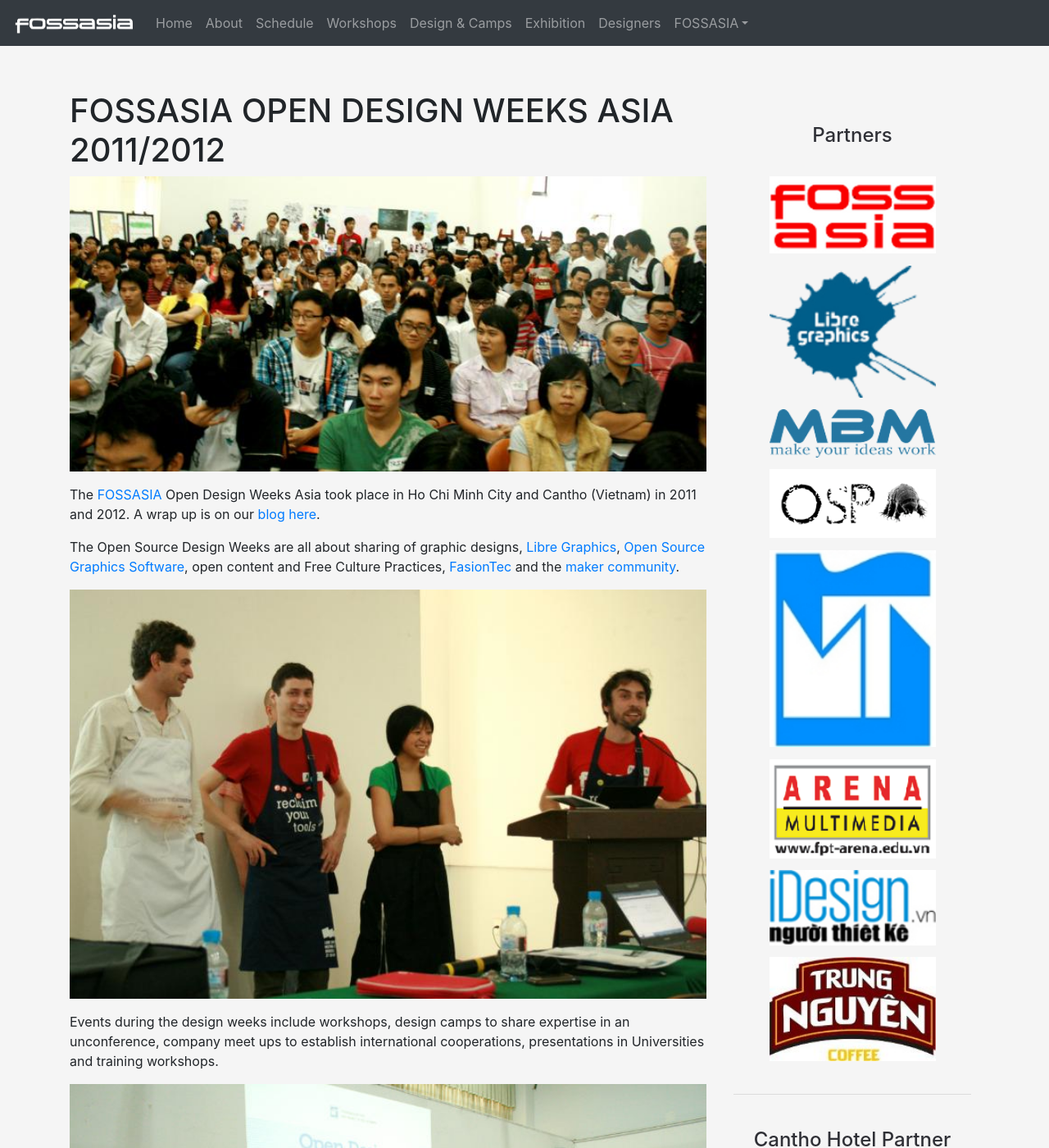
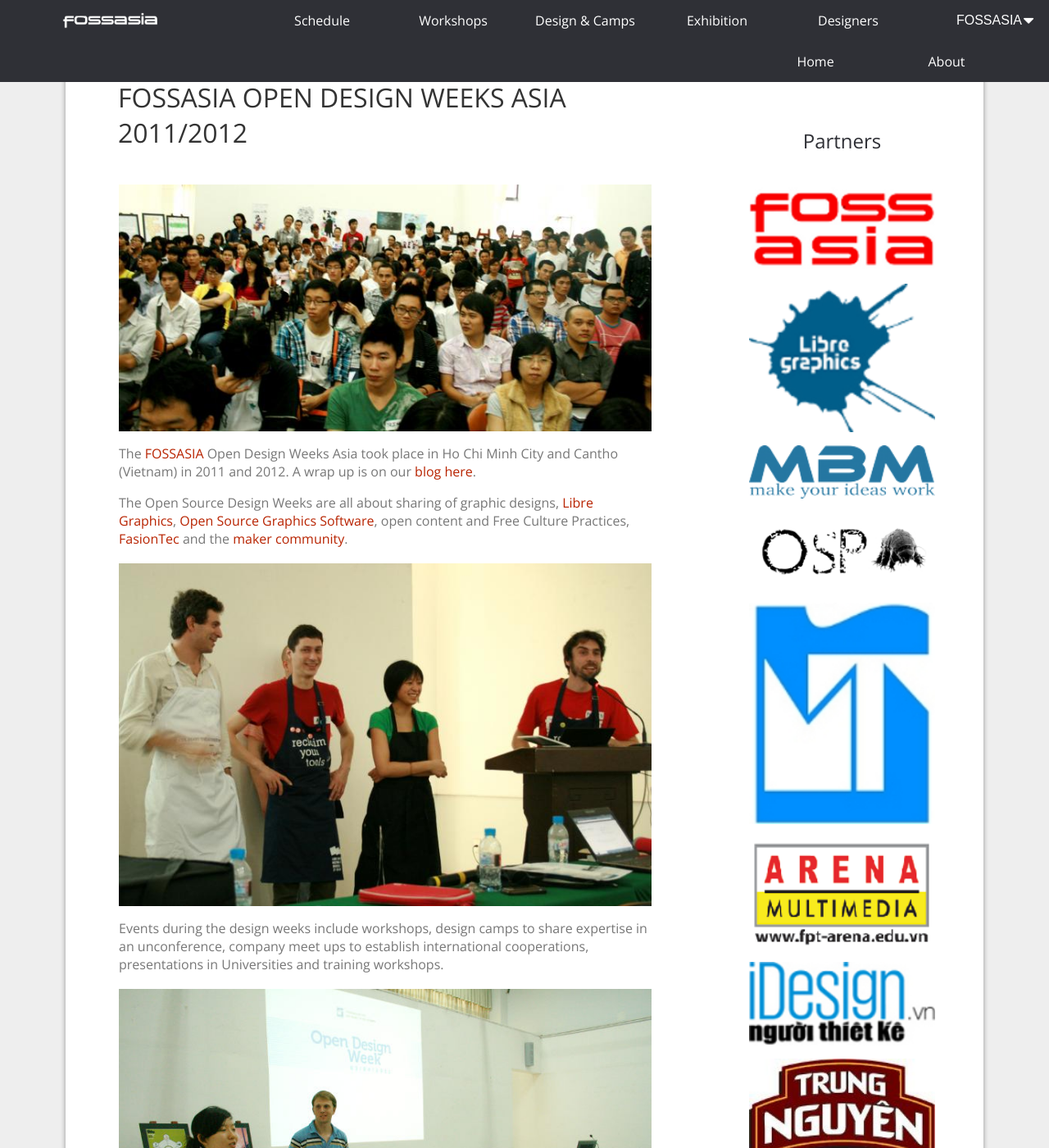
Before and after one commit to fossasia/2012.fossasia.org, a Jekyll site: the page built from index.md, in a window 1280 px wide and 1400 px high. Shown: the whole window at 82% size. Built offline with Jekyll 4.4.1, drawn with Linux system fonts in a browser that asks for light colours; nearby versions of some CDN libraries; some web fonts are replaced.

Commit message:
Revert "Added Header" (#50)

```diff
--- a/_includes/head.html
+++ b/_includes/head.html
@@ -14,7 +14,7 @@
     <link href='http://fonts.googleapis.com/css?family=Open+Sans+Condensed:300' rel='stylesheet' type='text/css'>
     <link href='http://fonts.googleapis.com/css?family=Lobster' rel='stylesheet' type='text/css'>
     <link href='http://fonts.googleapis.com/css?family=Droid+Sans' rel='stylesheet' type='text/css'>
-    <link rel="stylesheet" href="https://maxcdn.bootstrapcdn.com/bootstrap/4.0.0-beta.2/css/bootstrap.min.css">
+    <link href='stylesheets/header.css' rel='stylesheet' type='text/css'>
     <link href='stylesheets/sidebar.css' rel='stylesheet' type='text/css'>
     <link href='stylesheets/schedule.css' rel='stylesheet' type='text/css'>
     <link href='stylesheets/footer.css' rel='stylesheet' type='text/css'>
@@ -22,5 +22,4 @@
     <link rel="stylesheet" href="stylesheets/pe-icon-7-stroke/css/pe-icon-7-stroke.css">
 
     <script src="javascripts/navigationbar.js"></script>
-    <script type="text/javascript" src="https://maxcdn.bootstrapcdn.com/bootstrap/4.0.0-beta.2/js/bootstrap.bundle.min.js"></script>
 </head>
--- a/_includes/header.html
+++ b/_includes/header.html
@@ -1,39 +1,32 @@
 <header>
-
-	<nav class="navbar navbar-expand-lg fixed-top navbar-dark bg-dark">
-  		<a class="navbar-brand" href="#"><img id="fossasia-logo-navbar" src="images/fossasia-logo-light.png" alt="" width="150px"></a>
-  		<button class="navbar-toggler" type="button" data-toggle="collapse" data-target="#navbarSupportedContent" aria-controls="navbarSupportedContent" aria-expanded="false" aria-label="Toggle navigation">
-  			<span class="navbar-toggler-icon"></span>
-  		</button>
-
-  		<div class="collapse navbar-collapse float-right" id="navbarSupportedContent">
-  			<ul class="navbar-nav mr-auto">
-  				<li class="nav-item"><a class="nav-link" href="{{ baseurl }}./#up">Home</a></li>
-  			  	<li class="nav-item"><a class="nav-link" href="{{ baseurl }}./#about">About</a></li>
-  			  	<li class="nav-item"><a class="nav-link" href="schedule.html">Schedule</a></li>
-  			  	<li class="nav-item"><a class="nav-link" href="workshops.html">Workshops</a></li>
-  			  	<li class="nav-item"><a class="nav-link" href="design.html">Design &amp; Camps</a></li>
-  			  	<li class="nav-item"><a class="nav-link" href="exhibition.html">Exhibition</a></li>
-  			  	<li class="nav-item"><a class="nav-link" href="designers.html">Designers</a></li>
-
-  			  	<li class="nav-item dropdown">
-  			 		<a class="nav-link dropdown-toggle" href="#" id="navbarDropdown" role="button" data-toggle="dropdown" aria-haspopup="true" aria-expanded="false">FOSSASIA</a>
-  			  		<div class="dropdown-menu" aria-labelledby="navbarDropdown">
-	  			  		<a class="dropdown-item" href="http://blog.fossasia.org">Blog</a>
-		            	<a class="dropdown-item" href="http://labs.fossasia.org">Labs</a>
-		            	<a class="dropdown-item" href="http://events.fossasia.org">Events</a>
-		            	<a class="dropdown-item" href="http://2017.fossasia.org/">FOSSASIA Summit 2017</a>
-		            	<a class="dropdown-item" href="http://2016.fossasia.org/">FOSSASIA Summit 2016</a>
-		            	<a class="dropdown-item" href="http://2015.fossasia.org/">FOSSASIA Summit 2015</a>
-		                <a class="dropdown-item" href="http://2014.fossasia.org/">FOSSASIA Summit 2014</a>
-		                <a class="dropdown-item" href="http://2013.fossasia.org/">FOSSASIA Summit 2013</a>
-		                <a class="dropdown-item" href="http://2012.fossasia.org/">FOSSASIA Summit 2012</a>
-		                <a class="dropdown-item" href="http://2011.fossasia.org/">FOSSASIA Summit 2011</a>
-		                <a class="dropdown-item" href="http://2010.fossasia.org/">FOSSASIA Summit 2010</a>
-  			  		</div>
-  			  	</li>
-
-  			</ul>
-		</div>
+	<nav>
+		<label for="show-menu" class="show-menu">Show Menu</label>
+		<input type="checkbox" id="show-menu" role="button">
+		<ul id="menu">
+            <li style="float: left;" id="logo-link"><a href="http://fossasia.org/"><img id="fossasia-logo-navbar" src="images/fossasia-logo-light.png" alt=""></a></li>
+			<li class="dropdown" onmouseleave="openDropdown()">
+	            <button  class="dropbtn" onmouseover="openDropdown()">FOSSASIA<i class="fa fa-sort-desc fa-lg" aria-hidden="true"></i></button>
+	            <ul id="myDropdown" class="dropdown-content">
+	            	<li><a href="http://blog.fossasia.org">Blog</a></li>
+	            	<li><a href="http://labs.fossasia.org">Labs</a></li>
+	            	<li><a href="http://events.fossasia.org">Events</a></li>
+	            	<li><a href="http://2017.fossasia.org/">FOSSASIA Summit 2017</a></li>
+	            	<li><a href="http://2016.fossasia.org/">FOSSASIA Summit 2016</a></li>
+	            	<li><a href="http://2015.fossasia.org/">FOSSASIA Summit 2015</a></li>
+	                <li><a href="http://2014.fossasia.org/">FOSSASIA Summit 2014</a></li>
+	                <li><a href="http://2013.fossasia.org/">FOSSASIA Summit 2013</a></li>
+	                <li><a href="http://2012.fossasia.org/">FOSSASIA Summit 2012</a></li>
+	                <li><a href="http://2011.fossasia.org/">FOSSASIA Summit 2011</a></li>
+	                <li><a href="http://2010.fossasia.org/">FOSSASIA Summit 2010</a></li>
+	            </ul>
+	        </li>
+	        <li><a href="designers.html">Designers</a></li>
+	        <li><a href="exhibition.html">Exhibition</a></li>
+	        <li><a href="design.html">Design &amp; Camps</a></li>
+	        <li><a href="workshops.html">Workshops</a></li>
+	        <li><a href="schedule.html">Schedule</a></li>
+	        <li><a href="{{ baseurl }}./#about">About</a></li>
+	        <li id="home-link"><a href="{{ baseurl }}./#up">Home</a></li>
+		</ul>
 	</nav>
 </header>
--- a/_layouts/default.html
+++ b/_layouts/default.html
@@ -3,7 +3,7 @@
   {% include head.html %}
   <body>
     {% include header.html %}
-    <div id="wrapper" class="container">
+    <div id="wrapper">
       <div id="content">
         <div class="page-content">
           <div class="wrapper">{{ content }}</div>
--- a/stylesheets/footer.css
+++ b/stylesheets/footer.css
@@ -431,7 +431,7 @@
     right: 0px;
     text-size-adjust: 100%;
     top: 0px;
-    width: 65%;
+    width: 55%;
     column-rule-color: rgb(119, 119, 119);
     perspective-origin: 341.25px 68.5px;
     transform-origin: 341.25px 68.5px;
@@ -1140,6 +1140,3 @@
     list-style: none outside none;
     outline: rgb(51, 51, 51) none 0px;
 }/*#I_64:before*/
-#DIV_4,#DIV_22,#DIV_25 {
-    margin-top: 200px !important;
-}
--- /dev/null
+++ b/stylesheets/header.css
@@ -0,0 +1,302 @@
+html, body {
+    min-height: 100% !important;
+    height: 100%;
+    background-color: #EEE;
+    margin: 0px;
+}
+
+img {
+	display: block;
+	width: 100%;
+	margin: 0;
+	margin-top: 3%;
+}
+
+h1 {
+      font-family: 'Open Sans';
+      font-weight: 400;
+      color: #333333;
+      padding: 20px 0;
+      margin-left: -1px;
+}
+h2 {
+      font-family: 'Open Sans';
+      color: #333333;
+      padding: 15px 0;
+      margin-left: -1px;
+}
+
+h3 {
+	text-align: left;
+	font-family: 'Droid Sans';
+    padding-top: 10px;
+    color: #333333;
+}
+
+p {
+	font-family: "Open Sans", sans-serif;
+      color: #777777;
+}
+
+/*Strip the ul of padding and list styling and add shadow*/
+#menu {
+	list-style-type:none;
+	margin: 0 auto;
+	padding: 0 25px 0 25px;
+	position: fixed;
+      width: 100%;
+      background: #2f3036;
+      box-sizing: border-box;
+}
+
+/*Create a horizontal list with spacing*/
+li {
+	display:inline-block;
+	float: right;
+}
+#home-link {
+      float: right;
+}
+
+/*Style for menu links*/
+li a {
+	display:block;
+	margin-right: 40px;
+	height: 50px;
+	text-align: center;
+	line-height: 50px;
+	font-family: "Open Sans", Helvetica, Arial, sans-serif;
+	color: #fff;
+	background: #2f3036;
+	text-decoration: none;
+}
+
+/*Hover state for top level links*/
+li:hover a {
+	/*background: #e12b00;*/
+      color: #d6d6d6;
+      text-decoration: none;
+}
+
+/*Style for dropdown links*/
+.dropdown {
+	margin-right: 40px;
+}
+
+li:hover #menu a {
+	background: #f3f3f3;
+	color: #2f3036;
+	height: 40px;
+	line-height: 40px;
+}
+
+/*Hover state for dropdown links*/
+li:hover #menu a:hover {
+	background: #19c589;
+	color: #fff;
+}
+
+/*Hide dropdown links until they are needed*/
+li #menu {
+	display: none;
+}
+
+/*Make dropdown links vertical*/
+li #menu li {
+	display: block;
+	float: none;
+}
+
+/*Prevent text wrapping*/
+li #menu li a {
+	width: auto;
+	min-width: 100px;
+	padding: 0 20px;
+}
+
+/*Display the dropdown on hover*/
+#menu li a:hover + .hidden, .hidden:hover {
+	display: block;
+}
+
+/*Style 'show menu' label button and hide it by default*/
+.show-menu {
+	font-family: "Helvetica Neue", Helvetica, Arial, sans-serif;
+	text-decoration: none;
+	color: #fff;
+	background: #19c589;
+	text-align: center;
+	padding: 10px 0;
+	display: none;
+}
+
+
+#myDropdown li a{
+	margin-right: 0;
+	text-align: left;
+	padding-left: 15px;
+}
+
+/*Hide checkbox*/
+input[type=checkbox]{
+    display: none;
+    -webkit-appearance: none;
+}
+
+/*Show menu when invisible checkbox is checked*/
+input[type=checkbox]:checked ~ #menu{
+    display: block;
+}
+
+#wrapper {
+	width: 70em;
+	margin: 0 auto;
+	max-width: 90%;
+      background: white;
+      overflow: auto;
+      box-shadow: 0 3px 6px rgba(0,0,0,0.16), 0 3px 6px rgba(0,0,0,0.23);
+}
+
+#content {
+	border-radius: 10px;
+	display: block;
+      margin: 65px;
+	margin-top: 5%;
+	width: 58%;
+	float: left;
+}
+
+.table-div {
+      overflow-x: scroll;
+      border: 1px solid lightgrey;
+}
+.table-div th {
+      font-family: Open Sans, sans-serif;
+      border: none;
+      border-bottom: 2px solid grey;
+
+}
+.table-div td {
+      border: none;
+      border-bottom: 1px solid grey;
+      text-align: left;
+      font-family: Open-Sans, sans-serif;
+}
+/*Responsive Styles*/
+
+@media screen and (min-width: 20px) and (max-width : 760px){
+	/*Make dropdown links appear inline*/
+	#menu {
+		position: static;
+		display: none;
+	}
+	/*Create vertical spacing*/
+	li {
+		margin-bottom: 1px;
+	}
+	/*Make all menu links full width*/
+	#menu li, li a {
+		width: 100%;
+	}
+	/*Display 'show menu' link*/
+	.show-menu {
+		display: block;
+	}
+
+	#content {
+		display: block;
+		margin-top: 5%;
+		width: 100%;
+	}
+}
+
+@media screen and (min-width: 760px)  and (max-width: 900px){
+	li a {
+		min-width: 83px;
+		font-size: 0.7em;
+	}
+}
+
+@media screen and (min-width: 900px)  and (max-width: 1100px){
+	li a {
+		min-width: 90px;
+		font-size: 0.9em;
+	}
+}
+
+@media screen and (min-width: 1100px)  and (max-width: 1300px){
+	li a {
+		min-width: 120px;
+		font-size: 1em;
+	}
+}
+
+a {
+	text-decoration: none;
+	color: #b82300;
+}
+
+a:hover {
+	text-decoration: underline;
+}
+
+.dropbtn {
+    color: white;
+    height: 50px;
+    padding: 0;
+    font-size: 1em;
+    border: none;
+    cursor: pointer;
+	background-color: #2f3036;
+	width: 100%;
+	margin-left: 40%;
+}
+
+.dropbtn i{
+	position: absolute;
+	top: 13px;
+	margin-left: 2px;
+}
+
+.dropbtn:focus{
+	background-color: black;
+	outline: none;
+}
+
+.dropdown-content {
+    display: none;
+    position: absolute;
+    max-width: 120px;
+    box-shadow: 0px 8px 16px 0px rgba(0,0,0,0.2);
+}
+
+.dropdown-content li{
+	background-color: white;
+	display: block;
+	padding: 0;
+	width: 186px;
+	border-top: 1px solid gray;
+	font-size: 13px;
+}
+
+.dropdown-content li a{
+	color: black;
+	background-color: white;
+    text-decoration: none;
+    display: block;
+}
+
+#myDropdown{
+	padding: 0;
+}
+
+.dropdown-content li a:hover {background-color: #f1f1f1}
+
+.showDropdown {display:block;}
+
+#fossasia-logo-navbar{
+	width: 120px;
+	float: left;
+	margin-top: 15px;
+	margin-left: 50px;
+}
--- a/stylesheets/sidebar.css
+++ b/stylesheets/sidebar.css
@@ -2,7 +2,7 @@
 		#side-bar {
 					display: block;
 					margin-top: 10%;
-					width: 300px !important;
+					width: 325px;
 					float: right;
 					padding-right: 10px;
 		}
@@ -79,11 +79,3 @@
 	height: 100%;
 	width: auto;
 }
-#content {
-	margin-top: 10% !important;
-  	width: 70% !important;
-  	float: left !important;
-}
-#content img {
-  	width: 100%;
-}
```
Also changed, not shown: stylesheets/styles.css (line endings or trailing spaces).
